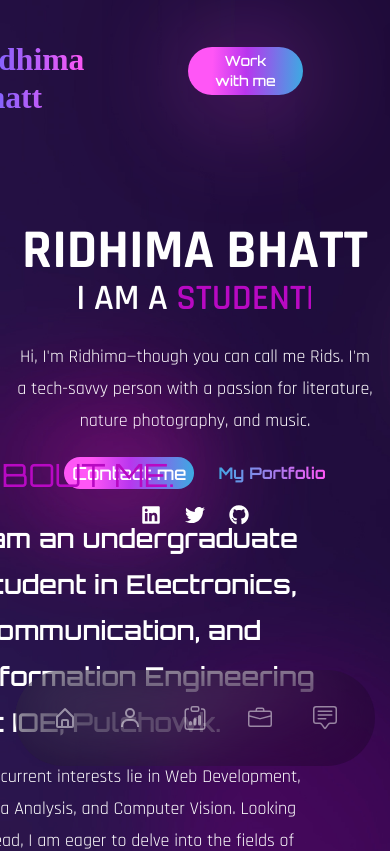
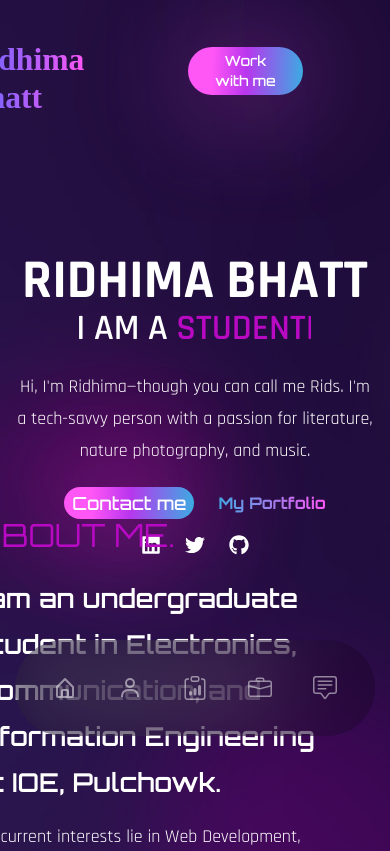
Before and after one commit to iamridhima/myportfolio, a React (Create React App) app: page / in a window 390 px wide. Shown: the top 851 px of the page. Built offline with nearby package versions, Linux system fonts and the light colour scheme; the HTML template or start-up script is replaced by a standard one; a web font is replaced by a local one.

Commit message:
Update index.css

```diff
--- a/src/index.css
+++ b/src/index.css
@@ -30,7 +30,7 @@
 
   }
   .container {
-    padding-bottom: 70px;
+    padding-bottom: 100px;
   }
 }
 
```
